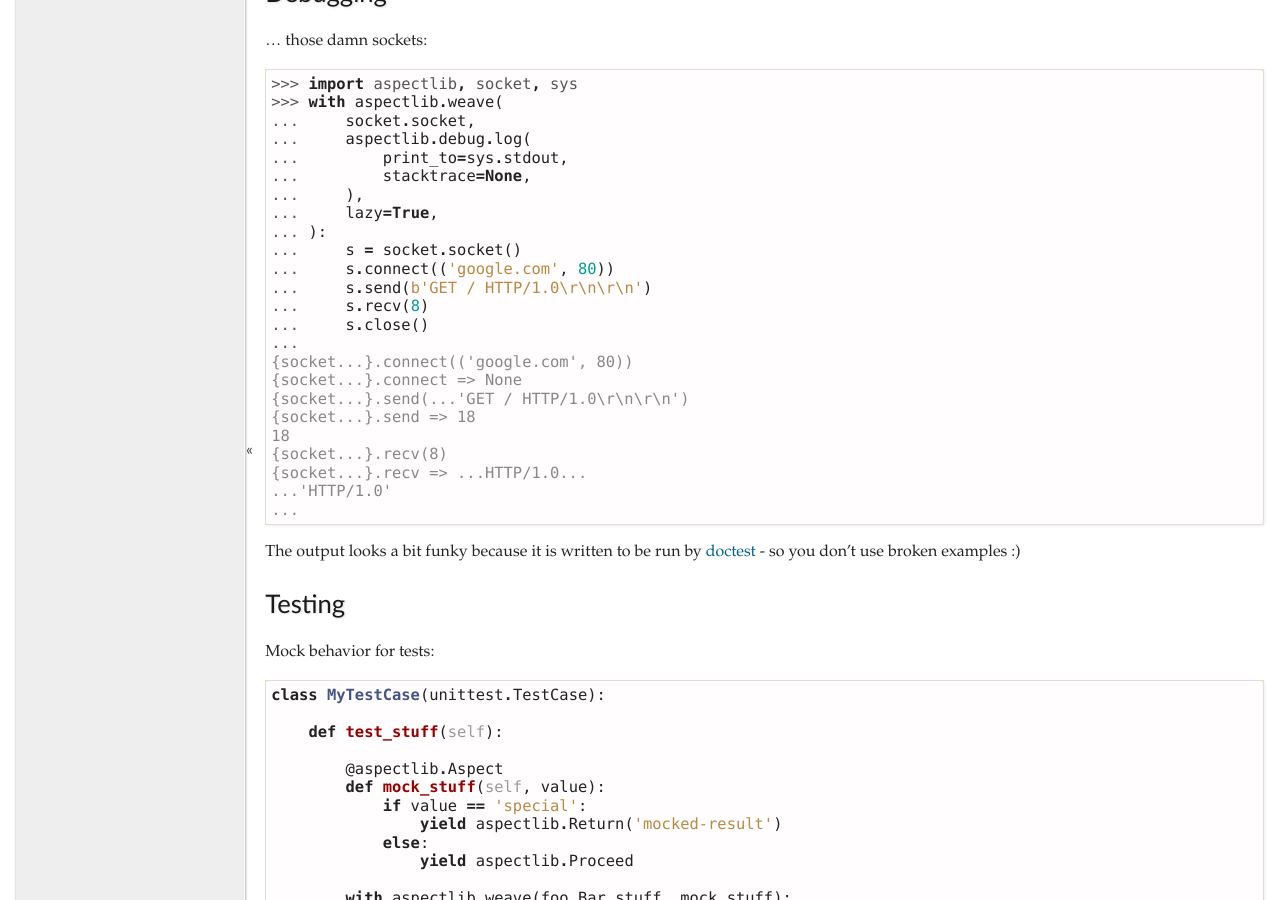
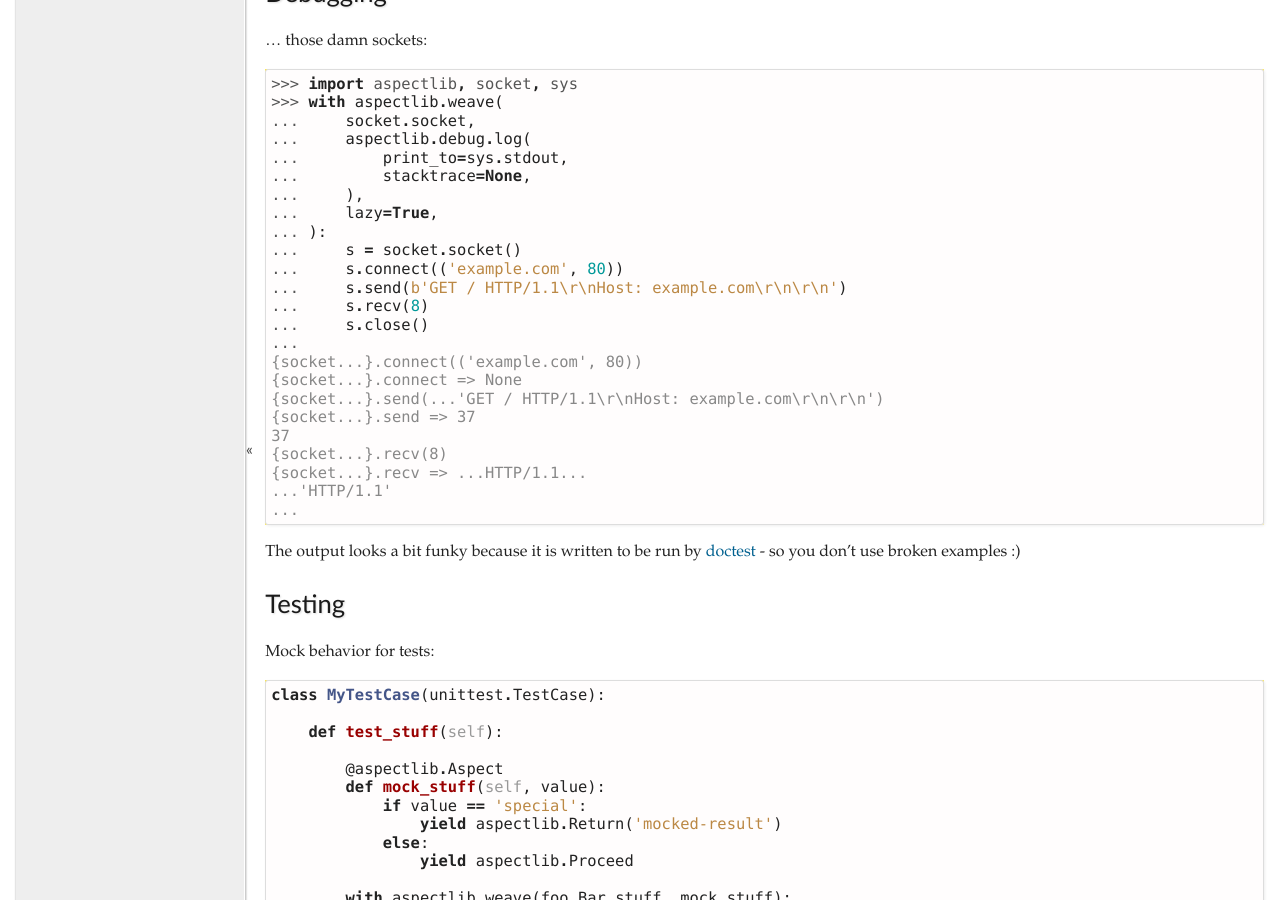
Before and after one commit to ionelmc/python-aspectlib, a Sphinx documentation site: the page built from docs/examples.rst, in a window 1280 px wide and 900 px high, scrolled down 1129 px. Built offline with Sphinx 7.4.7, drawn with Linux system fonts in a browser that asks for light colours.

Commit message:
Use different domain.

```diff
--- a/docs/examples.rst
+++ b/docs/examples.rst
@@ -77,19 +77,19 @@ Debugging
     ...     lazy=True,
     ... ):
     ...     s = socket.socket()
-    ...     s.connect(('google.com', 80))
-    ...     s.send(b'GET / HTTP/1.0\r\n\r\n')
+    ...     s.connect(('example.com', 80))
+    ...     s.send(b'GET / HTTP/1.1\r\nHost: example.com\r\n\r\n')
     ...     s.recv(8)
     ...     s.close()
     ...
-    {socket...}.connect(('google.com', 80))
+    {socket...}.connect(('example.com', 80))
     {socket...}.connect => None
-    {socket...}.send(...'GET / HTTP/1.0\r\n\r\n')
-    {socket...}.send => 18
-    18
+    {socket...}.send(...'GET / HTTP/1.1\r\nHost: example.com\r\n\r\n')
+    {socket...}.send => 37
+    37
     {socket...}.recv(8)
-    {socket...}.recv => ...HTTP/1.0...
-    ...'HTTP/1.0'
+    {socket...}.recv => ...HTTP/1.1...
+    ...'HTTP/1.1'
     ...
 
 The output looks a bit funky because it is written to be run by `doctest
```
